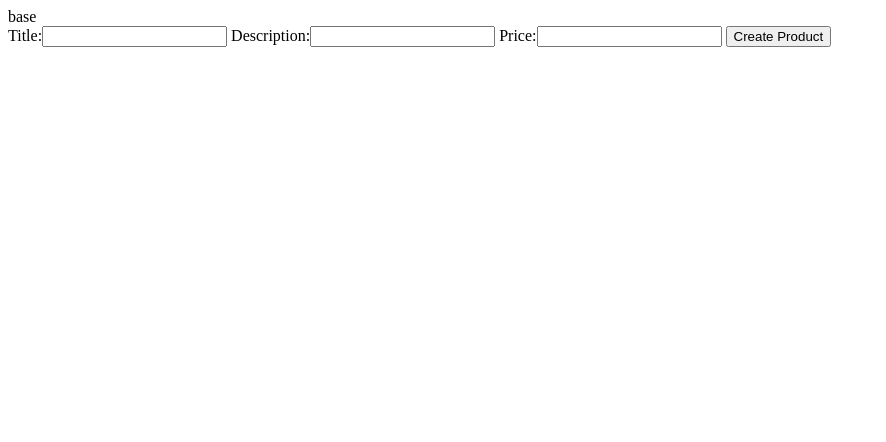
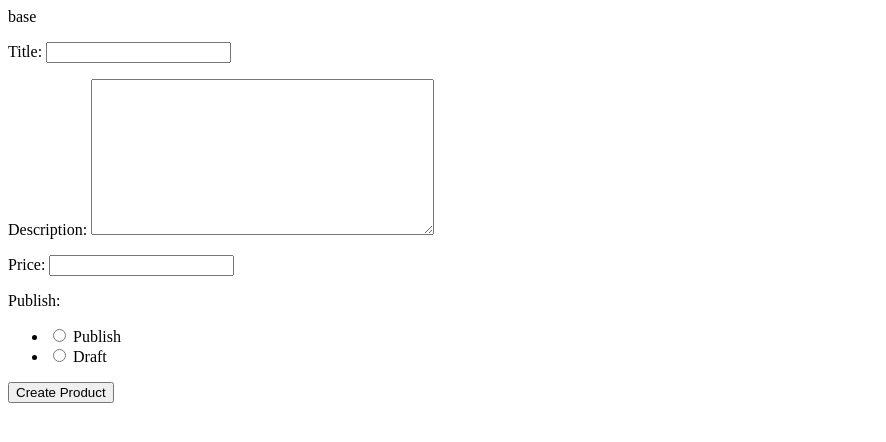
Before and after one commit to gkctnn/OnlineShop, a Django app: page /create/ in a window 1280 px wide. Shown: the top 442 px of the page, without its empty margins (0-886 px from the left). Run offline with Django 3.2, Linux system fonts and the light colour scheme.

Commit message:
form widgets

```diff
--- a/products/forms.py
+++ b/products/forms.py
@@ -1,9 +1,15 @@
 from django import forms
 
+PUBLISH_CHOISE = {
+    # ('',""),
+    ('publish',"Publish"),
+    ('draft',"Draft"),
+}
 class ProductAddForm(forms.Form):
     title = forms.CharField()
-    description = forms.CharField()
+    description = forms.CharField(widget=forms.Textarea)
     price = forms.DecimalField()
+    publish = forms.ChoiceField(widget=forms.RadioSelect,choices=PUBLISH_CHOISE,required=False)
 
     def clean_price(self):
         price = self.cleaned_data.get('price')
--- a/templates/create_view.html
+++ b/templates/create_view.html
@@ -3,7 +3,7 @@
 {% block content %}
 <form class="" action="" method="post">
   {% csrf_token %}
-  {{form}}
+  {{form.as_p}}
   <input type="submit" name="" value="Create Product">
 </form>
 
```
